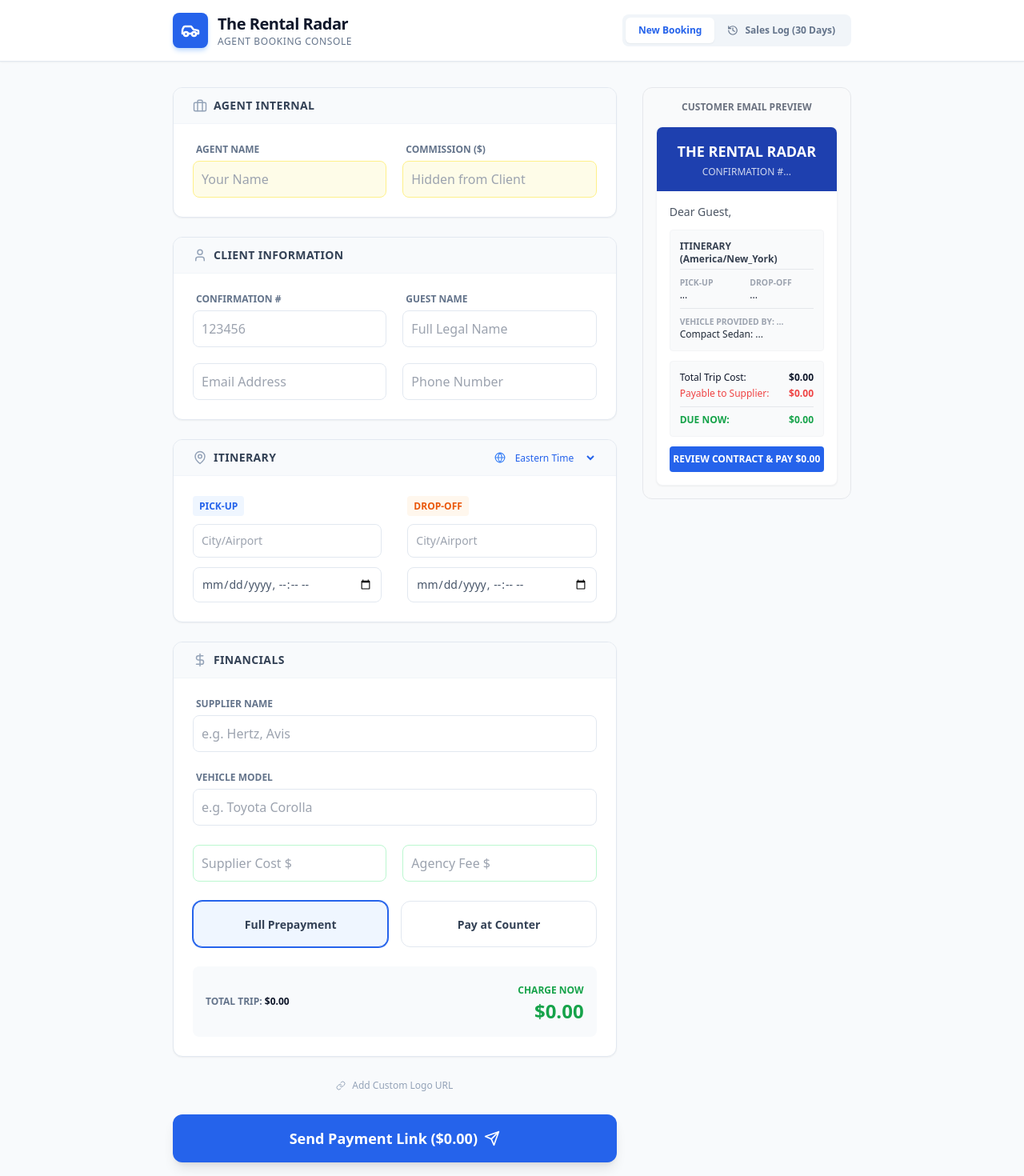
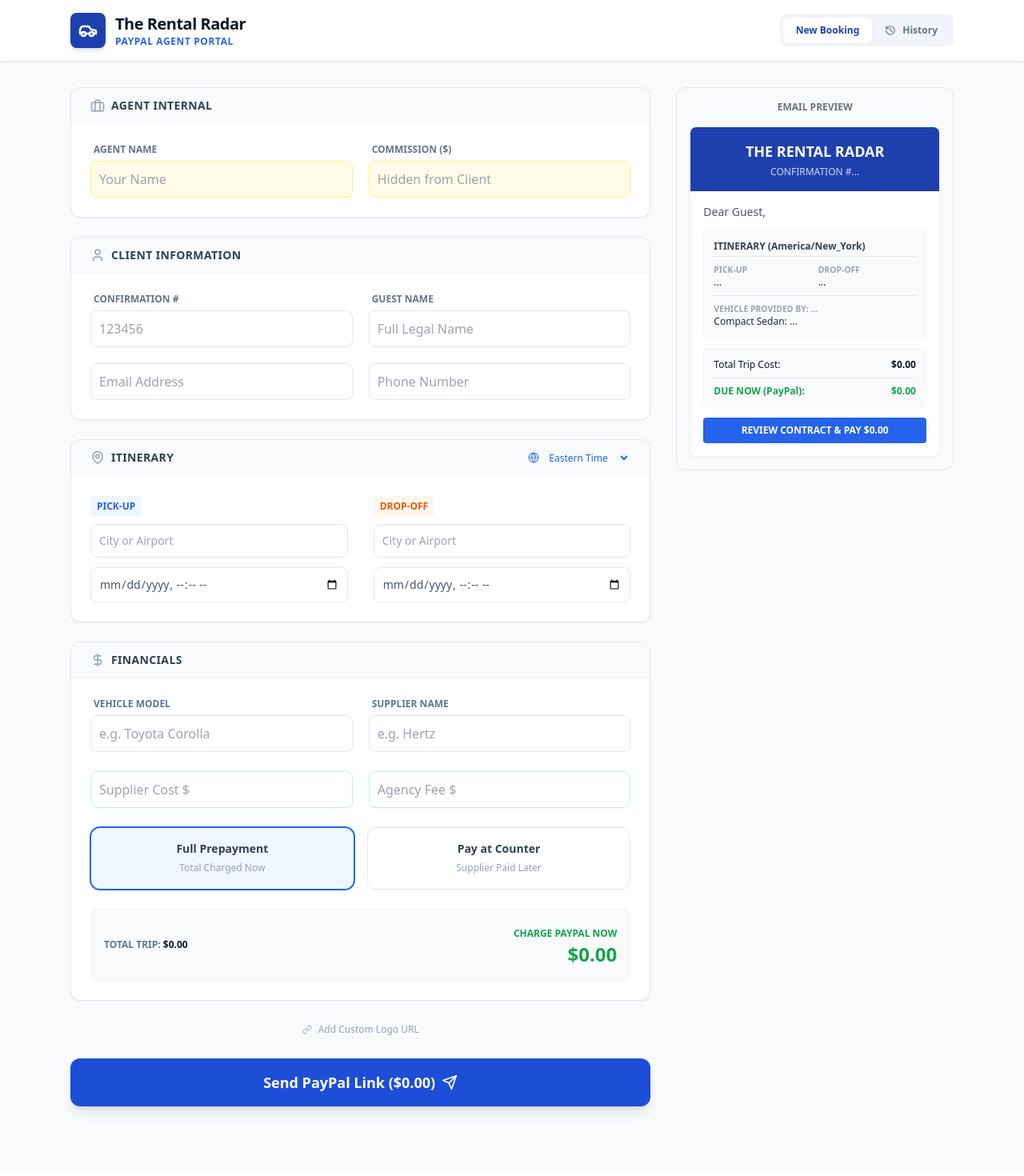
Before and after one commit to Kranti86/AgentportalPaypal, a React (Vite) app: page / in a window 1280 px wide. Shown: the top 1470 px of the page at 80% size. Built offline with nearby package versions, Linux system fonts and the light colour scheme.

Commit message:
Update App.jsx

```diff
--- a/src/App.jsx
+++ b/src/App.jsx
@@ -2,8 +2,8 @@
 import { Send, MapPin, Car, DollarSign, CheckCircle, AlertTriangle, Phone, Globe, Calendar, Link as LinkIcon, CreditCard, User, Mail, Hash, Briefcase, History, Trash2 } from 'lucide-react';
 
 export default function BookingPortal() {
-  // 🔴 CONFIGURATION: Replace with your actual Backend URL
-  const BACKEND_URL = 'https://carrentalmailpaypal-29674cf49d1b.herokuapp.com';
+  // 🔴 CONFIGURATION: Replace with your actual PayPal Heroku Backend URL
+  const BACKEND_URL = 'https://carrentalemailservice-c73f9b7cf7b6.herokuapp.com';
 
   const [status, setStatus] = useState('idle');
   const [errorMessage, setErrorMessage] = useState('');
@@ -12,13 +12,14 @@
   const [activeTab, setActiveTab] = useState('new');
   const [history, setHistory] = useState([]);
 
+  // Load History on Mount
   useEffect(() => {
-    const rawHistory = JSON.parse(localStorage.getItem('bookingHistory') || '[]');
+    const rawHistory = JSON.parse(localStorage.getItem('paypalBookingHistory') || '[]');
     const thirtyDaysAgo = Date.now() - (30 * 24 * 60 * 60 * 1000);
     const validHistory = rawHistory.filter(item => item.timestamp ? item.timestamp > thirtyDaysAgo : true);
     setHistory(validHistory);
     if (rawHistory.length !== validHistory.length) {
-        localStorage.setItem('bookingHistory', JSON.stringify(validHistory));
+        localStorage.setItem('paypalBookingHistory', JSON.stringify(validHistory));
     }
     const savedAgent = localStorage.getItem('agentName');
     if (savedAgent) setFormData(prev => ({ ...prev, agentName: savedAgent }));
@@ -47,6 +48,9 @@
   const supplierVal = parseFloat(formData.supplierAmount || 0);
   const agencyVal = parseFloat(formData.agencyFee || 0);
   const totalTripCost = (supplierVal + agencyVal).toFixed(2);
+
+  // Logic: "Pay at Counter" means we only charge Agency Fee online.
+  // "Full Prepayment" means we charge everything online.
   const amountToChargeNow = paymentType === 'prepaid' ? totalTripCost : agencyVal.toFixed(2);
   const amountDueAtCounter = paymentType === 'prepaid' ? '0.00' : supplierVal.toFixed(2);
 
@@ -85,7 +89,7 @@
         };
         const updatedHistory = [newRecord, ...history];
         setHistory(updatedHistory);
-        localStorage.setItem('bookingHistory', JSON.stringify(updatedHistory));
+        localStorage.setItem('paypalBookingHistory', JSON.stringify(updatedHistory));
 
         setTimeout(() => setStatus('idle'), 20000);
       } else {
@@ -101,7 +105,7 @@
   const clearHistory = () => {
       if(confirm("Are you sure you want to clear your local sales history?")) {
           setHistory([]);
-          localStorage.removeItem('bookingHistory');
+          localStorage.removeItem('paypalBookingHistory');
       }
   };
 
@@ -110,37 +114,38 @@
 
       {/* HEADER */}
       <div className="bg-white border-b border-slate-200 sticky top-0 z-10 shadow-sm">
-        <div className="max-w-4xl mx-auto px-6 py-4">
+        <div className="max-w-6xl mx-auto px-6 py-4">
             <div className="flex items-center justify-between">
                 <div className="flex items-center gap-3">
-                    <div className="bg-blue-600 p-2.5 rounded-lg text-white shadow-blue-200 shadow-md">
+                    <div className="bg-blue-800 p-2.5 rounded-lg text-white shadow-md">
+                        {/* PayPal Blue Icon */}
                         <Car size={24} strokeWidth={2.5} />
                     </div>
                     <div>
                         <h1 className="text-xl font-bold text-slate-900 tracking-tight">The Rental Radar</h1>
-                        <p className="text-xs text-slate-500 font-medium uppercase tracking-wider">Agent Booking Console</p>
+                        <p className="text-xs text-blue-600 font-bold uppercase tracking-wider">PayPal Agent Portal</p>
                     </div>
                 </div>
                 {/* TAB SWITCHER */}
                 <div className="flex bg-slate-100 p-1 rounded-lg">
                     <button
                         onClick={() => setActiveTab('new')}
-                        className={`px-4 py-2 text-xs font-bold rounded-md transition-all ${activeTab === 'new' ? 'bg-white text-blue-600 shadow-sm' : 'text-slate-500 hover:text-slate-700'}`}
+                        className={`px-4 py-2 text-xs font-bold rounded-md transition-all ${activeTab === 'new' ? 'bg-white text-blue-800 shadow-sm' : 'text-slate-500 hover:text-slate-700'}`}
                     >
                         New Booking
                     </button>
                     <button
                         onClick={() => setActiveTab('history')}
-                        className={`px-4 py-2 text-xs font-bold rounded-md transition-all flex items-center gap-2 ${activeTab === 'history' ? 'bg-white text-blue-600 shadow-sm' : 'text-slate-500 hover:text-slate-700'}`}
+                        className={`px-4 py-2 text-xs font-bold rounded-md transition-all flex items-center gap-2 ${activeTab === 'history' ? 'bg-white text-blue-800 shadow-sm' : 'text-slate-500 hover:text-slate-700'}`}
                     >
-                        <History size={14}/> Sales Log (30 Days)
+                        <History size={14}/> History
                     </button>
                 </div>
             </div>
         </div>
       </div>
 
-      <div className="max-w-4xl mx-auto px-6 py-8">
+      <div className="max-w-6xl mx-auto px-6 py-8">
 
         {/* === TAB 1: NEW RESERVATION === */}
         {activeTab === 'new' && (
@@ -214,12 +219,12 @@
                 <div className="p-6 grid grid-cols-2 gap-8">
                 <div className="space-y-3">
                     <span className="text-xs font-bold text-blue-600 bg-blue-50 px-2 py-1 rounded">PICK-UP</span>
-                    <input required name="pickupLocation" value={formData.pickupLocation} onChange={handleChange} className="w-full p-2.5 border border-slate-200 rounded-lg text-sm" placeholder="City/Airport" />
+                    <input required name="pickupLocation" value={formData.pickupLocation} onChange={handleChange} className="w-full p-2.5 border border-slate-200 rounded-lg text-sm" placeholder="City or Airport" />
                     <input required type="datetime-local" name="pickupDate" value={formData.pickupDate} onChange={handleChange} className="w-full p-2.5 border border-slate-200 rounded-lg text-sm text-slate-600" />
                 </div>
                 <div className="space-y-3">
                     <span className="text-xs font-bold text-orange-600 bg-orange-50 px-2 py-1 rounded">DROP-OFF</span>
-                    <input required name="dropoffLocation" value={formData.dropoffLocation} onChange={handleChange} className="w-full p-2.5 border border-slate-200 rounded-lg text-sm" placeholder="City/Airport" />
+                    <input required name="dropoffLocation" value={formData.dropoffLocation} onChange={handleChange} className="w-full p-2.5 border border-slate-200 rounded-lg text-sm" placeholder="City or Airport" />
                     <input required type="datetime-local" name="dropoffDate" value={formData.dropoffDate} onChange={handleChange} className="w-full p-2.5 border border-slate-200 rounded-lg text-sm text-slate-600" />
                 </div>
                 </div>
@@ -232,30 +237,44 @@
                 <h3 className="text-sm font-bold text-slate-700 uppercase tracking-wide">Financials</h3>
                 </div>
                 <div className="p-6 space-y-6">
-                <div className="col-span-2 mb-4">
-                    <label className="block text-xs font-semibold text-slate-500 uppercase mb-1.5 ml-1">Supplier Name</label>
-                    <input required name="supplierName" value={formData.supplierName} onChange={handleChange} className="w-full p-2.5 border border-slate-200 rounded-lg" placeholder="e.g. Hertz, Avis" />
+                <div className="grid grid-cols-2 gap-5 mb-4">
+                    <div>
+                        <label className="block text-xs font-semibold text-slate-500 uppercase mb-1.5 ml-1">Vehicle Model</label>
+                        <input required name="vehicleModel" value={formData.vehicleModel} onChange={handleChange} className="w-full p-2.5 border border-slate-200 rounded-lg" placeholder="e.g. Toyota Corolla" />
+                    </div>
+                    <div>
+                        <label className="block text-xs font-semibold text-slate-500 uppercase mb-1.5 ml-1">Supplier Name</label>
+                        <input required name="supplierName" value={formData.supplierName} onChange={handleChange} className="w-full p-2.5 border border-slate-200 rounded-lg" placeholder="e.g. Hertz" />
+                    </div>
                 </div>
-                <div className="col-span-2 mb-4">
-                    <label className="block text-xs font-semibold text-slate-500 uppercase mb-1.5 ml-1">Vehicle Model</label>
-                    <input required name="vehicleModel" value={formData.vehicleModel} onChange={handleChange} className="w-full p-2.5 border border-slate-200 rounded-lg" placeholder="e.g. Toyota Corolla" />
-                </div>
+
                 <div className="grid grid-cols-2 gap-5">
                     <input required type="number" step="0.01" name="supplierAmount" value={formData.supplierAmount} onChange={handleChange} className="w-full p-2.5 border border-green-200 rounded-lg" placeholder="Supplier Cost $" />
                     <input required type="number" step="0.01" name="agencyFee" value={formData.agencyFee} onChange={handleChange} className="w-full p-2.5 border border-green-200 rounded-lg" placeholder="Agency Fee $" />
                 </div>
+
+                {/* PAYMENT TYPE CARDS */}
                 <div className="grid grid-cols-2 gap-4">
-                    <div onClick={() => setPaymentType('prepaid')} className={`cursor-pointer border rounded-xl p-4 text-center ${paymentType === 'prepaid' ? 'border-blue-600 bg-blue-50 ring-1 ring-blue-600' : 'border-slate-200'}`}>
-                        <span className="font-bold text-sm text-slate-700">Full Prepayment</span>
+                    <div
+                        onClick={() => setPaymentType('prepaid')}
+                        className={`cursor-pointer border rounded-xl p-4 text-center transition-all ${paymentType === 'prepaid' ? 'border-blue-600 bg-blue-50 ring-1 ring-blue-600' : 'border-slate-200 hover:border-slate-300'}`}
+                    >
+                        <span className="font-bold text-sm text-slate-700 block">Full Prepayment</span>
+                        <span className="text-xs text-slate-400">Total Charged Now</span>
                     </div>
-                    <div onClick={() => setPaymentType('pay_at_counter')} className={`cursor-pointer border rounded-xl p-4 text-center ${paymentType === 'pay_at_counter' ? 'border-blue-600 bg-blue-50 ring-1 ring-blue-600' : 'border-slate-200'}`}>
-                        <span className="font-bold text-sm text-slate-700">Pay at Counter</span>
+                    <div
+                        onClick={() => setPaymentType('pay_at_counter')}
+                        className={`cursor-pointer border rounded-xl p-4 text-center transition-all ${paymentType === 'pay_at_counter' ? 'border-blue-600 bg-blue-50 ring-1 ring-blue-600' : 'border-slate-200 hover:border-slate-300'}`}
+                    >
+                        <span className="font-bold text-sm text-slate-700 block">Pay at Counter</span>
+                        <span className="text-xs text-slate-400">Supplier Paid Later</span>
                     </div>
                 </div>
-                <div className="bg-slate-50 rounded-lg p-4 flex justify-between items-center">
+
+                <div className="bg-slate-50 rounded-lg p-4 flex justify-between items-center border border-slate-100">
                     <div className="text-xs text-slate-500 font-bold uppercase">Total Trip: <span className="text-slate-900">${totalTripCost}</span></div>
                     <div className="text-right">
-                        <span className="text-xs text-green-600 font-bold uppercase">Charge Now</span>
+                        <span className="text-xs text-green-600 font-bold uppercase">Charge PayPal Now</span>
                         <div className="text-2xl font-black text-green-600">${amountToChargeNow}</div>
                     </div>
                 </div>
@@ -271,16 +290,19 @@
             </div>
 
             {/* SUBMIT */}
-            <button type="submit" disabled={status === 'loading' || status === 'success'} className="w-full py-4 bg-blue-600 text-white font-bold text-lg rounded-xl hover:bg-blue-700 shadow-lg disabled:opacity-50 flex justify-center items-center gap-2">
-                {status === 'loading' ? 'Generating...' : `Send Payment Link ($${amountToChargeNow})`}
+            <button type="submit" disabled={status === 'loading' || status === 'success'} className="w-full py-4 bg-blue-700 text-white font-bold text-lg rounded-xl hover:bg-blue-800 shadow-lg disabled:opacity-50 flex justify-center items-center gap-2 transition-transform active:scale-[0.98]">
+                {status === 'loading' ? 'Creating Order...' : `Send PayPal Link ($${amountToChargeNow})`}
                 {!status.includes('loading') && <Send size={20}/>}
             </button>
 
+            {/* MESSAGES */}
+            {status === 'error' && <div className="bg-red-50 text-red-700 p-3 rounded flex items-center gap-2 text-sm"><AlertTriangle size={16}/> {errorMessage}</div>}
+
             {status === 'success' && (
-                <div className="bg-green-50 text-green-800 p-6 rounded-lg text-center mt-4">
+                <div className="bg-green-50 text-green-800 p-6 rounded-lg text-center mt-4 border border-green-200">
                 <CheckCircle size={40} className="text-green-500 mx-auto mb-2"/>
-                <p className="font-bold">Success!</p>
-                <a href={reviewLink} target="_blank" className="text-sm font-bold text-blue-600 underline">Open Link</a>
+                <p className="font-bold">Success! PayPal Link Sent.</p>
+                <a href={reviewLink} target="_blank" className="text-sm font-bold text-blue-600 underline mt-2 block">Open Review Page</a>
                 </div>
             )}
 
@@ -290,7 +312,7 @@
             {/* RIGHT SIDE: PREVIEW */}
             <div className="hidden lg:block lg:col-span-1">
                 <div className="sticky top-24 bg-gray-50 p-4 rounded-xl border border-gray-200">
-                    <h3 className="text-xs font-bold text-gray-500 uppercase mb-4 text-center">Customer Email Preview</h3>
+                    <h3 className="text-xs font-bold text-gray-500 uppercase mb-4 text-center">Email Preview</h3>
                     <div className="bg-white rounded-lg shadow-sm border border-gray-100 overflow-hidden text-sm">
                         <div className="bg-blue-800 p-4 text-white text-center">
                             <div className="font-bold text-lg">THE RENTAL RADAR</div>
@@ -319,8 +341,12 @@
                             </div>
                             <div className="bg-gray-50 p-3 rounded border border-gray-100 text-xs">
                                 <div className="flex justify-between"><span>Total Trip Cost:</span> <strong>${totalTripCost}</strong></div>
-                                <div className="flex justify-between text-red-500 mt-1"><span>Payable to {formData.supplierName || "Supplier"}:</span> <strong>${amountDueAtCounter}</strong></div>
-                                <div className="flex justify-between text-green-600 font-bold mt-2 border-t pt-2"><span>DUE NOW:</span> <span>${amountToChargeNow}</span></div>
+                                {paymentType === 'pay_at_counter' && (
+                                    <div className="flex justify-between text-red-500 mt-1">
+                                        <span>Payable to {formData.supplierName || "Supplier"}:</span> <strong>${amountDueAtCounter}</strong>
+                                    </div>
+                                )}
+                                <div className="flex justify-between text-green-600 font-bold mt-2 border-t pt-2"><span>DUE NOW (PayPal):</span> <span>${amountToChargeNow}</span></div>
                             </div>
                             <div className="bg-blue-600 text-white text-center py-2 rounded font-bold text-xs mt-2">
                                 REVIEW CONTRACT & PAY ${amountToChargeNow}
```
